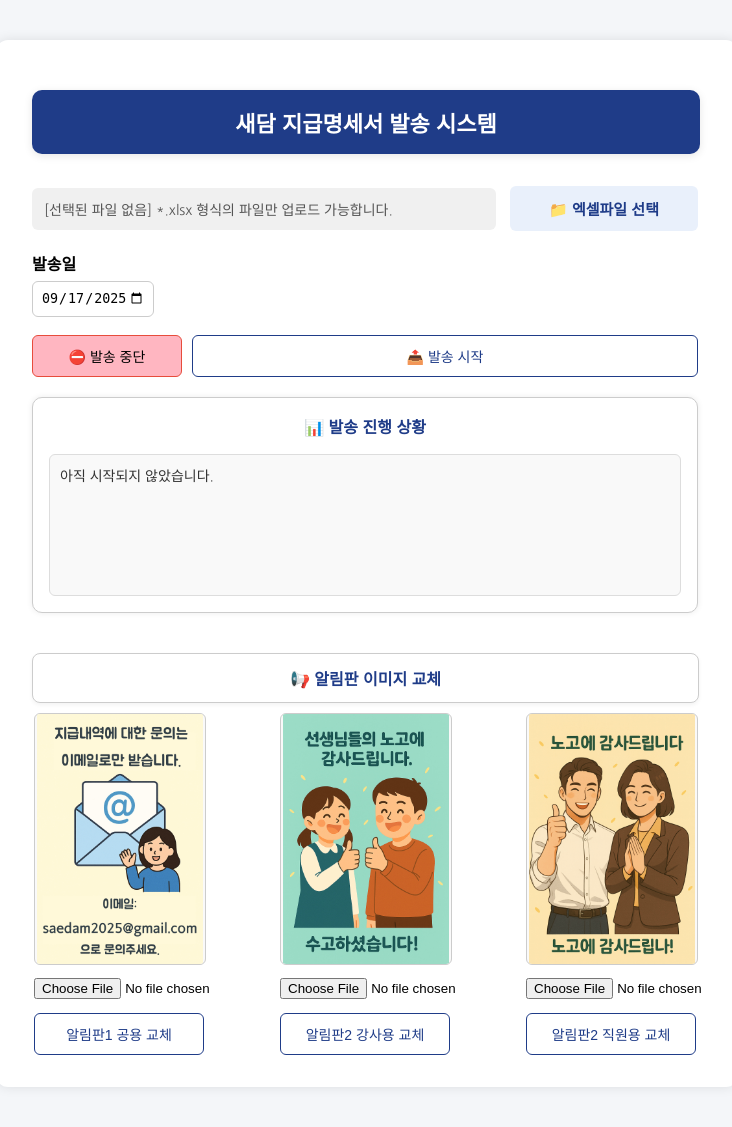
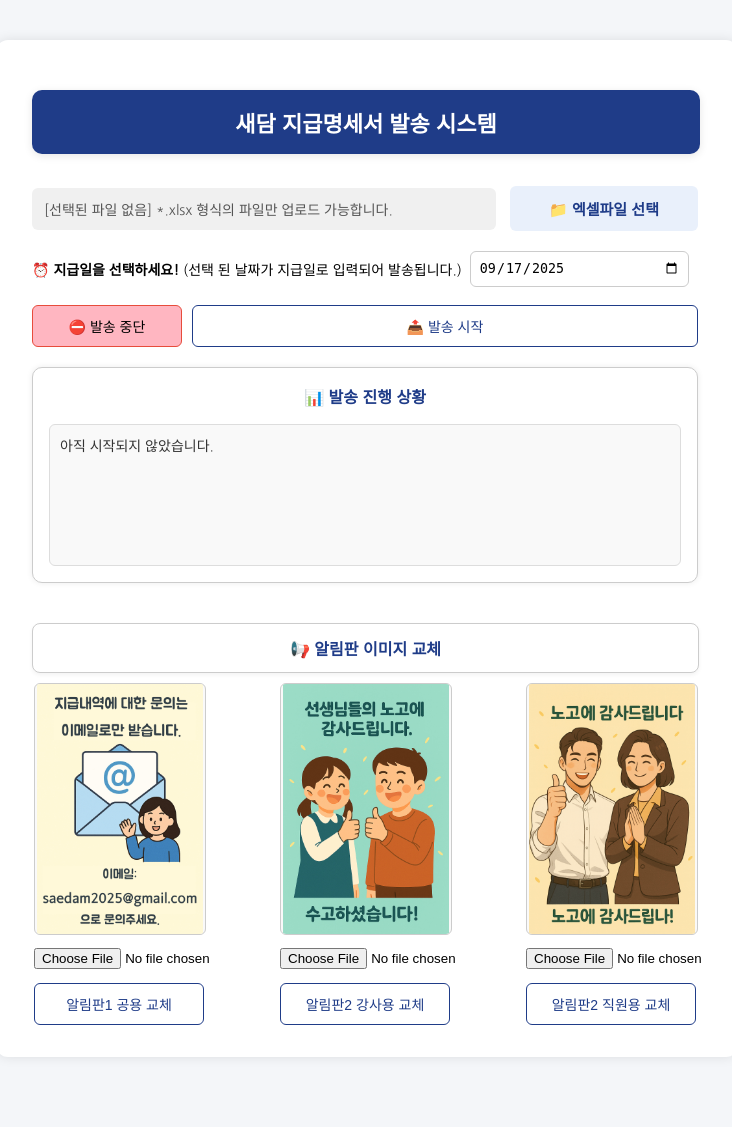
Before and after one commit to saedam2025/certificate_webapp, a Flask app: page /send01 in a window 1280 px wide. Shown: the whole page, without its empty margins (273-1005 px from the left). After the commit the page ends 1025 px from the top, so only its background shows below. Run offline with Flask 3, Linux system fonts and the light colour scheme; parts of the project's set-up code (start-up, migrations or seed data) failed here and were passed over.

Commit message:
Add files via upload

```diff
--- a/templates/send01/upload_form.html
+++ b/templates/send01/upload_form.html
@@ -176,10 +176,11 @@
       </div>
 
       <!-- ▼ 추가: 발송일 선택 (기본=오늘) -->
-      <div style="margin: 6px 0 12px 0;">
-        <label for="send_date" style="display:block; font-weight:600; margin-bottom:6px;">발송일</label>
-        <input type="date" id="send_date" name="send_date" style="padding:8px; border:1px solid #ccc; border-radius:6px;" required>
-      </div>
+   <div style="margin: 6px 0 12px 0; display:flex; align-items:center; gap:8px; white-space:nowrap;">
+     <label for="send_date" style="font-size: 14px;">⏰ <span style="font-weight:bold;">지급일을 선택하세요!</span> (선택 된 날짜가 지급일로 입력되어 발송됩니다.)</label>
+     <input type="date" id="send_date" name="send_date" style="padding:8px; border:1px solid #ccc; border-radius:6px; width: 201px;" required>
+   </div>
+
       <!-- ▲ 추가 끝 -->
 
       <div style="display:flex; gap:10px; flex-wrap:wrap;">
@@ -200,13 +201,14 @@
       }
     </script>
 
+     <!-- 지급일 미래선택 막기 -->
      <script>
      (function () {
        const el = document.getElementById('send_date');
        if (!el) return;
        const t=new Date(), yyyy=t.getFullYear(), mm=String(t.getMonth()+1).padStart(2,'0'), dd=String(t.getDate()).padStart(2,'0');
        el.value = `${yyyy}-${mm}-${dd}`;
-       el.max = el.value;  // ← 이 한 줄로 '미래 선택' 막기
+       el.max = el.value;
      })();
      </script>
 
@@ -231,7 +233,7 @@
 <h2 class="section-title" style="font-size:16px; color:#1f3c88; text-align: center;">📢 알림판 이미지 교체</h2>
 <div class="ad-section-wrapper">
   <div class="ad-section">
-    <img src="/static/send01/ad1.jpg?{{ uuid1 }}">
+    <img src="/ad/send01/ad1.jpg?{{ uuid1 }}">
     <form method="POST" action="/send/upload_ad_image" enctype="multipart/form-data">
       <input type="hidden" name="bucket" value="send01">
       <input type="hidden" name="target" value="ad1.jpg">
@@ -241,7 +243,7 @@
   </div>
 
   <div class="ad-section">
-    <img src="/static/send01/ad2.jpg?{{ uuid2 }}">
+    <img src="/ad/send01/ad2.jpg?{{ uuid2 }}">
     <form method="POST" action="/send/upload_ad_image" enctype="multipart/form-data">
       <input type="hidden" name="bucket" value="send01">
       <input type="hidden" name="target" value="ad2.jpg">
@@ -251,7 +253,7 @@
   </div>
 
   <div class="ad-section">
-    <img src="/static/send01/ad3.jpg?{{ uuid3 }}">
+    <img src="/ad/send01/ad3.jpg?{{ uuid3 }}">
     <form method="POST" action="/send/upload_ad_image" enctype="multipart/form-data">
       <input type="hidden" name="bucket" value="send01">
       <input type="hidden" name="target" value="ad3.jpg">
```
